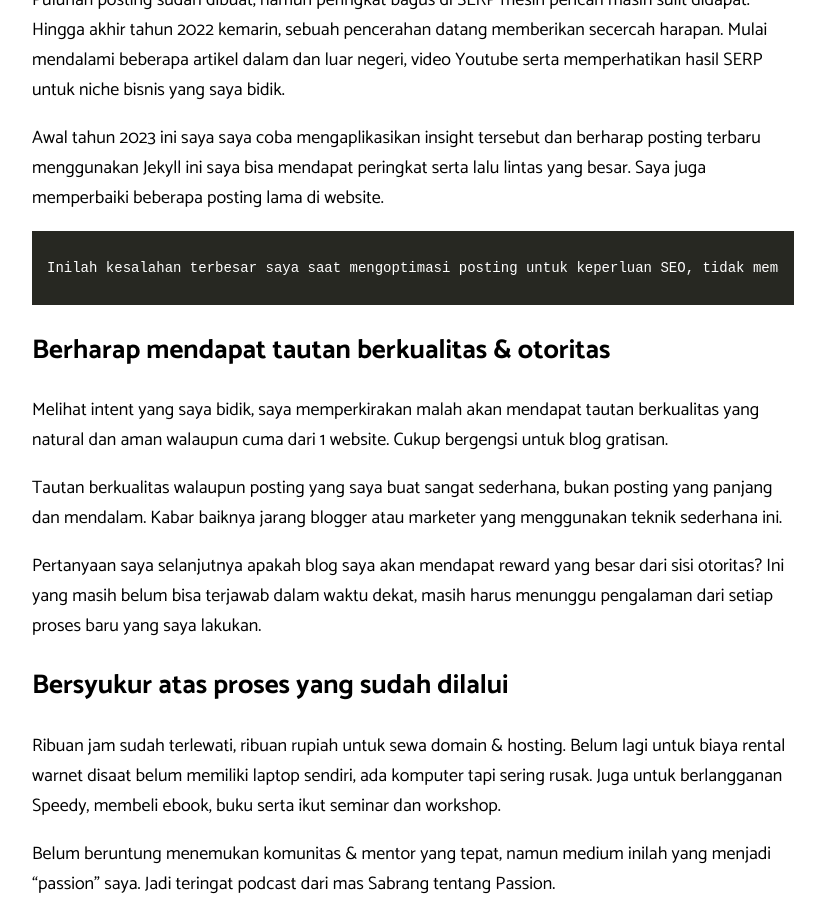
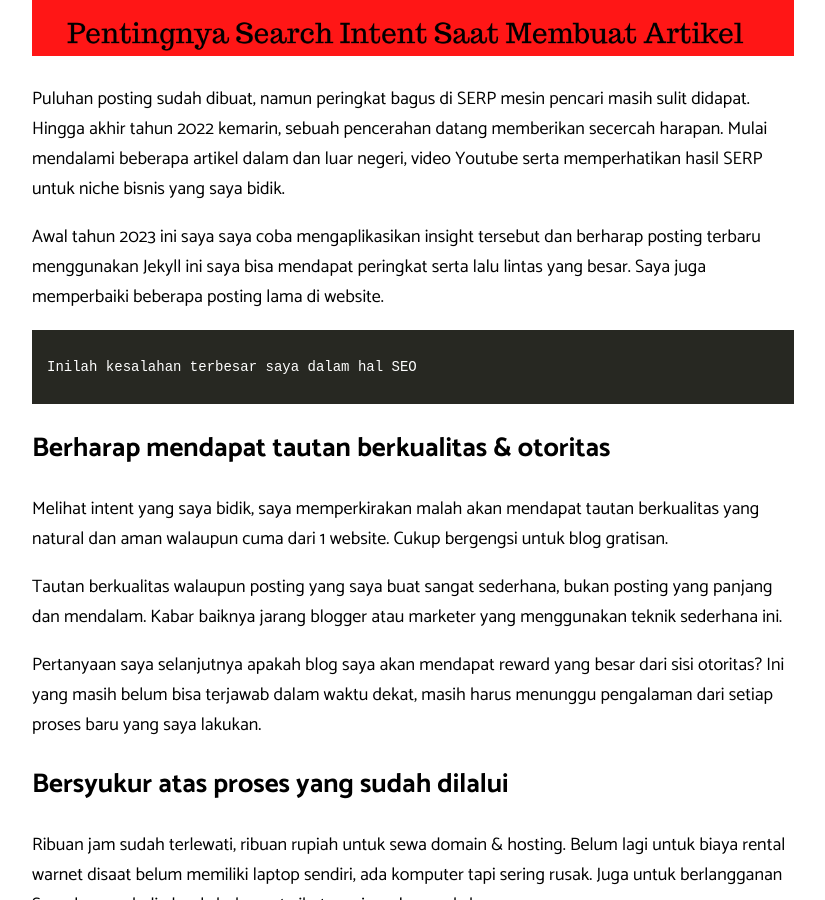
Before and after one commit to utaramas/pageone, a Jekyll site: the page built from _posts/2022-05-29-Daily-Log-1.md, in a window 1280 px wide and 900 px high, scrolled down 864 px. Shown: the whole window, without its empty margins (227-1052 px from the left). Built offline with Jekyll 4.4.1, drawn with Linux system fonts in a browser that asks for light colours; comment, search, counter and statistics services are not loaded.

Commit message:
Update 2022-05-29-Daily-Log-1.md

```diff
--- a/_posts/2022-05-29-Daily-Log-1.md
+++ b/_posts/2022-05-29-Daily-Log-1.md
@@ -3,7 +3,7 @@
 date: 2022-05-29T00:00:00.000+00:00
 author: marzuki
 layout: post
-permalink: "/pentingnya-memahami-search-intent-saat-membuat-artikel/1"
+permalink: "pentingnya-memahami-search-intent-saat-membuat-artikel/1"
 categories: experiment
 tags:
 - website
@@ -12,7 +12,7 @@
 ---
 Tidak terasa belasan tahun sudah saya menekuni dunia internet marketing atau digital marketing khususnya lewat optimasi mesin pencari. Belasan blog gratisan maupun berbayar yang sudah dibuat namun belum juga memberi hasil optimal.
 
-![Pentingnya Memahami Search Intent Saat Membuat Artikel](/pageone/assets/images/Pentingnya-Search-Intent-Saat-Membuat-Artikel.png.png)
+![Pentingnya Memahami Search Intent Saat Membuat Artikel](/pageone/assets/images/Pentingnya-Search-Intent-Saat-Membuat-Artikel.png)
 
 
 Puluhan posting sudah dibuat, namun peringkat bagus di SERP mesin pencari masih sulit didapat. Hingga akhir tahun 2022 kemarin, sebuah pencerahan datang memberikan secercah harapan. Mulai mendalami beberapa artikel dalam dan luar negeri, video Youtube serta memperhatikan hasil SERP untuk niche bisnis yang saya bidik.
@@ -20,7 +20,7 @@
 Awal tahun 2023 ini saya saya coba mengaplikasikan insight tersebut dan berharap posting terbaru menggunakan Jekyll ini saya bisa mendapat peringkat serta lalu lintas yang besar. Saya juga memperbaiki beberapa posting lama di website.
 
 {% highlight c %}
-Inilah kesalahan terbesar saya saat mengoptimasi posting untuk keperluan SEO, tidak memahami Search Intent/ User Intent.
+Inilah kesalahan terbesar saya dalam hal SEO
 
 {% endhighlight %}
 
```
